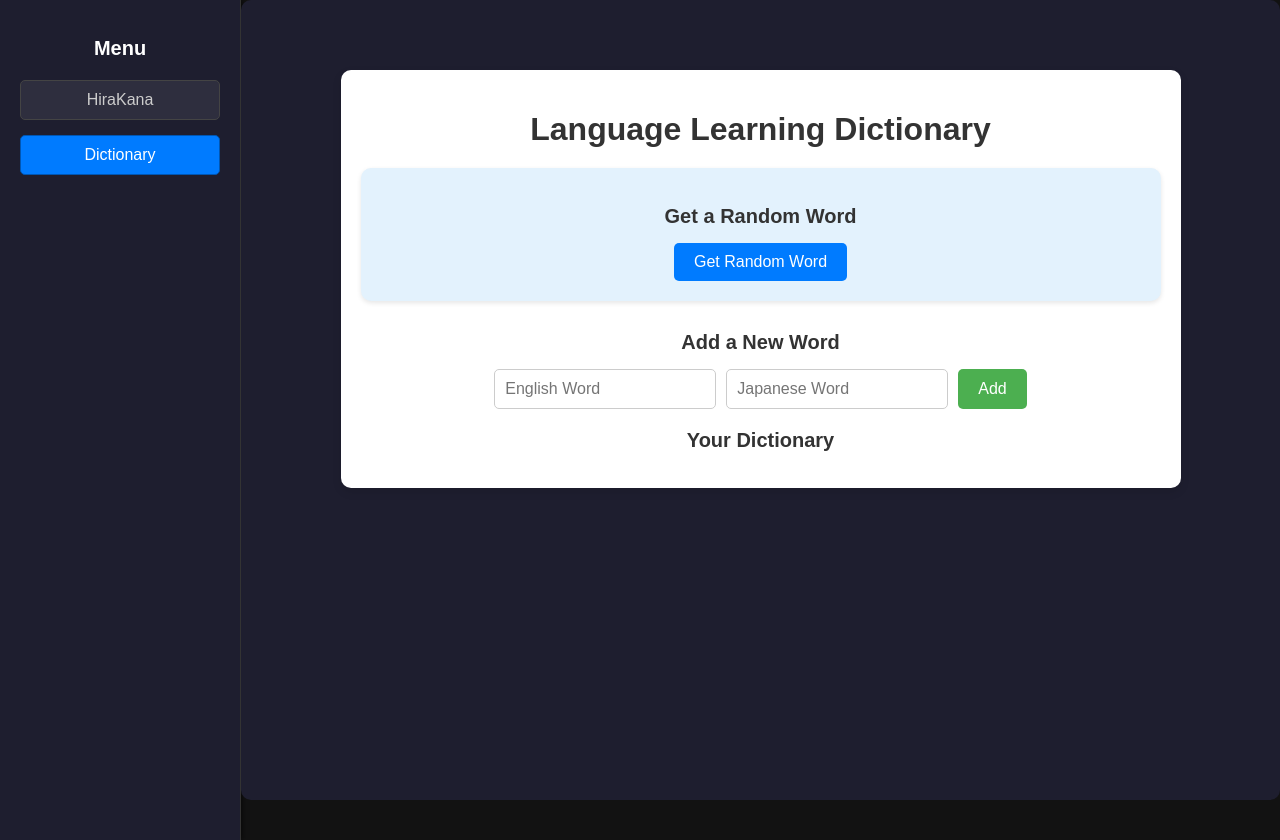
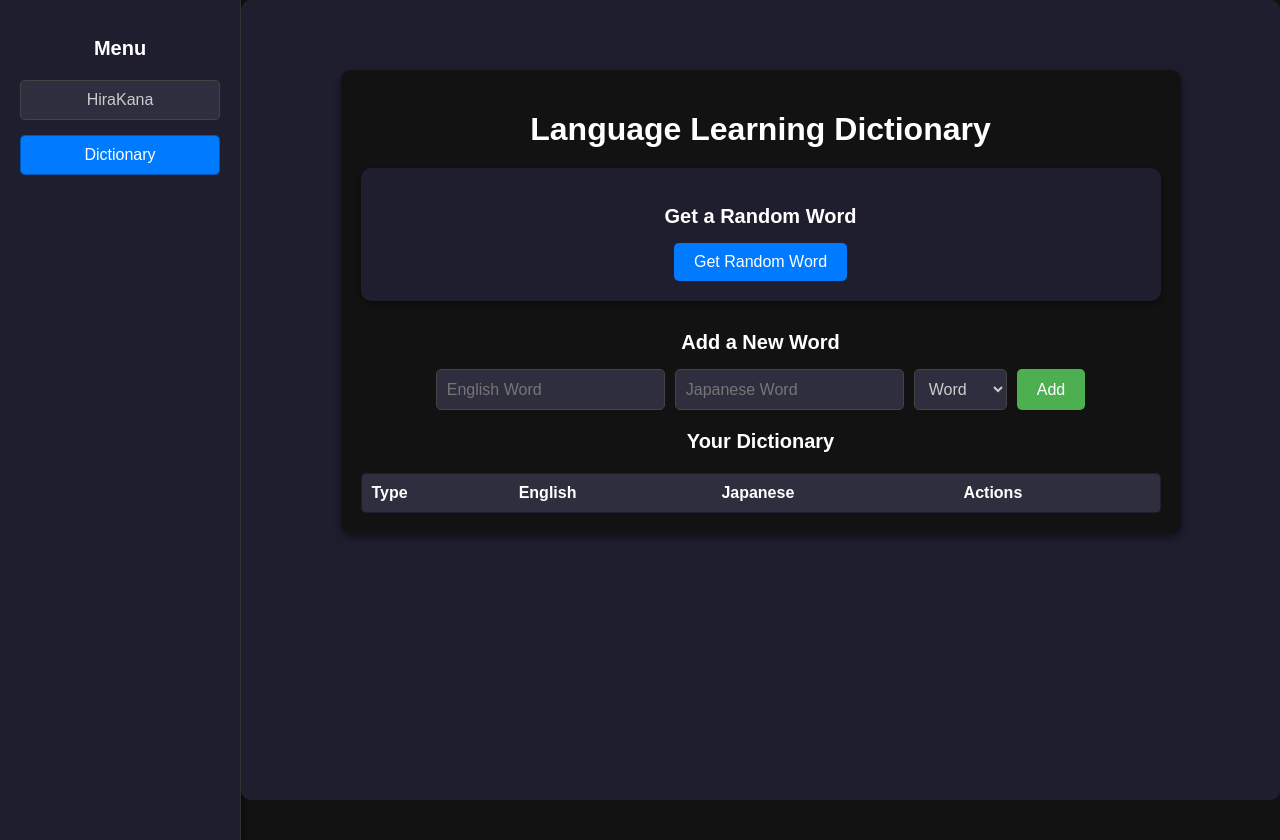
Before and after one commit to fsantos98/hiragana-katakana-learning, a React (Create React App) app: page / in a window 1280 px wide. Both pictures are taken after a click on the button "Dictionary". Built offline with nearby package versions, Linux system fonts and the light colour scheme.

Commit message:
more styles

```diff
--- a/src/Dictionary.css
+++ b/src/Dictionary.css
@@ -5,21 +5,24 @@ body {
     padding: 0;
 }
 
+/* Global Styles */
 .dictionary-container {
     max-width: 800px;
     margin: 50px auto;
     padding: 20px;
-    background: #ffffff;
+    background-color: #121212; /* Dark background */
     border-radius: 10px;
-    box-shadow: 0 4px 10px rgba(0, 0, 0, 0.1);
+    box-shadow: 0 4px 10px rgba(0, 0, 0, 0.5);
+    color: #ccc; /* Light gray text */
 }
 
 .dictionary-title {
     text-align: center;
-    color: #333;
+    color: #ffffff; /* White text */
     margin-bottom: 20px;
 }
 
+/* Add Word Section */
 .form-container {
     margin-bottom: 20px;
 }
@@ -32,43 +35,64 @@ body {
 
 .input-field {
     padding: 10px;
-    border: 1px solid #ccc;
+    border: 1px solid #444; /* Subtle border */
     border-radius: 5px;
     font-size: 16px;
-    width: 200px;
+    background-color: #2e2e3e; /* Dark gray background */
+    color: #ccc; /* Light gray text */
 }
 
 .add-button {
     padding: 10px 20px;
-    background-color: #4caf50;
-    color: white;
+    background-color: #4caf50; /* Green background */
+    color: #ffffff; /* White text */
     border: none;
     border-radius: 5px;
     cursor: pointer;
     font-size: 16px;
+    transition: background-color 0.3s;
 }
 
 .add-button:hover {
-    background-color: #45a049;
+    background-color: #45a049; /* Darker green on hover */
 }
 
-.random-word-container {
+/* Random Word Section */
+.random-word-section {
+    margin-bottom: 30px;
     text-align: center;
-    margin-bottom: 20px;
+    padding: 20px;
+    background-color: #1e1e2f; /* Slightly lighter dark background */
+    border-radius: 10px;
+    box-shadow: 0 2px 5px rgba(0, 0, 0, 0.5);
+}
+
+.section-title {
+    font-size: 20px;
+    color: #ffffff; /* White text */
+    margin-bottom: 15px;
+}
+
+.random-word {
+    font-size: 24px;
+    font-weight: bold;
+    color: #007bff; /* Blue text for the random word */
+    margin: 10px 0;
 }
 
 .random-word-button {
     padding: 10px 20px;
-    background-color: #007bff;
-    color: white;
+    background-color: #007bff; /* Blue background */
+    color: #ffffff; /* White text */
     border: none;
     border-radius: 5px;
     cursor: pointer;
     font-size: 16px;
+    transition: background-color 0.3s;
 }
 
 .random-word-button:hover {
-    background-color: #0056b3;
+    background-color: #0056b3; /* Darker blue on hover */
 }
 
 .random-word-display {
@@ -76,6 +100,7 @@ body {
     text-align: center;
 }
 
+/* Check Translation Section */
 .check-translation-form {
     display: flex;
     gap: 10px;
@@ -85,25 +110,27 @@ body {
 
 .check-button {
     padding: 10px 20px;
-    background-color: #ff9800;
-    color: white;
+    background-color: #ff9800; /* Orange background */
+    color: #ffffff; /* White text */
     border: none;
     border-radius: 5px;
     cursor: pointer;
     font-size: 16px;
+    transition: background-color 0.3s;
 }
 
 .check-button:hover {
-    background-color: #e68900;
+    background-color: #e68900; /* Darker orange on hover */
 }
 
+/* Dictionary List Section */
 .dictionary-list-container {
     margin-top: 20px;
 }
 
 .dictionary-list-title {
     text-align: center;
-    color: #333;
+    color: #ffffff; /* White text */
     margin-bottom: 10px;
 }
 
@@ -117,87 +144,67 @@ body {
     justify-content: space-between;
     align-items: center;
     padding: 10px;
-    border-bottom: 1px solid #ccc;
+    border-bottom: 1px solid #444; /* Subtle border */
+    color: #ccc; /* Light gray text */
 }
 
 .word-pair {
     font-size: 16px;
-    color: #333;
+    color: #ffffff; /* White text */
 }
 
 .delete-button {
     padding: 5px 10px;
-    background-color: #f44336;
-    color: white;
+    background-color: #f44336; /* Red background */
+    color: #ffffff; /* White text */
     border: none;
     border-radius: 5px;
     cursor: pointer;
     font-size: 14px;
+    transition: background-color 0.3s;
 }
 
 .delete-button:hover {
-    background-color: #d32f2f;
+    background-color: #d32f2f; /* Darker red on hover */
 }
 
-/* Random Word Section */
-.random-word-section {
-    margin-bottom: 30px;
-    text-align: center;
-    padding: 20px;
-    background-color: #e3f2fd;
-    border-radius: 10px;
-    box-shadow: 0 2px 5px rgba(0, 0, 0, 0.1);
+/* Table Styles */
+.dictionary-table {
+    width: 100%;
+    border-collapse: collapse;
+    margin-top: 20px;
+    background-color: #1e1e2f; /* Dark background */
+    color: #ccc; /* Light gray text */
+    border: 1px solid #444; /* Subtle border */
+    border-radius: 5px;
+    overflow: hidden;
 }
 
-.section-title {
-    font-size: 20px;
-    color: #333;
-    margin-bottom: 15px;
+.dictionary-table th,
+.dictionary-table td {
+    padding: 10px;
+    text-align: left;
+    border-bottom: 1px solid #444; /* Subtle border */
 }
 
-.random-word {
-    font-size: 24px;
-    font-weight: bold;
-    color: #007bff;
-    margin: 10px 0;
+.dictionary-table th {
+    background-color: #2e2e3e; /* Slightly lighter dark background */
+    color: #ffffff; /* White text */
 }
 
-.random-word-button {
-    padding: 10px 20px;
-    background-color: #007bff;
-    color: white;
-    border: none;
+.dictionary-table tr:hover {
+    background-color: #2a2a3a; /* Slightly lighter background on hover */
+}
+
+.dictionary-table td {
+    color: #ccc; /* Light gray text */
+}
+
+.type-select {
+    padding: 10px;
+    border: 1px solid #444;
     border-radius: 5px;
-    cursor: pointer;
+    background-color: #2e2e3e;
+    color: #ccc;
     font-size: 16px;
 }
-
-.random-word-button:hover {
-    background-color: #0056b3;
-}
-
-.random-word-display {
-    margin-top: 20px;
-    text-align: center;
-}
-
-.check-translation-form {
-    display: flex;
-    gap: 10px;
-    justify-content: center;
-    margin-top: 10px;
-}
-
-.check-button {
-    padding: 10px 20px;
-    background-color: #ff9800;
-    color: white;
-    border: none;
-    border-radius: 5px;
-    cursor: pointer;
-    font-size: 16px;
-}
-
-.check-button:hover {
-    background-color: #e68900;
-}
--- a/src/Dictionary.js
+++ b/src/Dictionary.js
@@ -1,11 +1,18 @@
 import React, { useState, useEffect } from 'react';
 import './Dictionary.css'; // Import external CSS for better styling
+
+const WordTypes = {
+    WORD: 'Word',
+    PHRASE: 'Phrase',
+    KANJI: 'Kanji',
+};
 
 const Dictionary = () => {
     const [words, setWords] = useState([]);
     const [currentWord, setCurrentWord] = useState({});
     const [englishWord, setEnglishWord] = useState('');
     const [japaneseWord, setJapaneseWord] = useState('');
+    const [wordType, setWordType] = useState(WordTypes.WORD);
 
     // Load words from local storage on component mount
     useEffect(() => {
@@ -21,10 +28,15 @@ const Dictionary = () => {
     const addWord = (event) => {
         event.preventDefault();
         if (englishWord.trim() && japaneseWord.trim()) {
-            const newWord = { word: englishWord.trim(), translation: japaneseWord.trim() };
+            const newWord = {
+                word: englishWord.trim(),
+                translation: japaneseWord.trim(),
+                type: wordType,
+            };
             setWords([newWord, ...words]); // Add new word to the beginning of the array
             setEnglishWord('');
             setJapaneseWord('');
+            setWordType(WordTypes.WORD); // Reset type to default
         }
     };
 
@@ -90,26 +102,49 @@ const Dictionary = () => {
                         onChange={(e) => setJapaneseWord(e.target.value)}
                         className="input-field"
                     />
+                    <select
+                        value={wordType}
+                        onChange={(e) => setWordType(e.target.value)}
+                        className="type-select"
+                    >
+                        <option value={WordTypes.WORD}>Word</option>
+                        <option value={WordTypes.PHRASE}>Phrase</option>
+                        <option value={WordTypes.KANJI}>Kanji</option>
+                    </select>
                     <button type="submit" className="add-button">Add</button>
                 </form>
             </div>
 
-            {/* Dictionary List Section */}
+            {/* Dictionary Table Section */}
             <div className="dictionary-list-container">
                 <h2 className="dictionary-list-title">Your Dictionary</h2>
-                <ul className="dictionary-list">
+                <table className="dictionary-table">
+                    <thead>
+                        <tr>
+                            <th>Type</th>
+                            <th>English</th>
+                            <th>Japanese</th>
+                            <th>Actions</th>
+                        </tr>
+                    </thead>
+                    <tbody>
                         {words.map((word, index) => (
-                        <li key={index} className="dictionary-list-item">
-                            <span className="word-pair">{word.word} - {word.translation}</span>
+                            <tr key={index}>
+                                <td>{word.type}</td>
+                                <td>{word.word}</td>
+                                <td>{word.translation}</td>
+                                <td>
                                     <button
                                         onClick={() => deleteWord(index)}
                                         className="delete-button"
                                     >
                                         Delete
                                     </button>
-                        </li>
+                                </td>
+                            </tr>
                         ))}
-                </ul>
+                    </tbody>
+                </table>
             </div>
         </div>
     );
```
Lines whose indentation alone changed are shown as unchanged.
